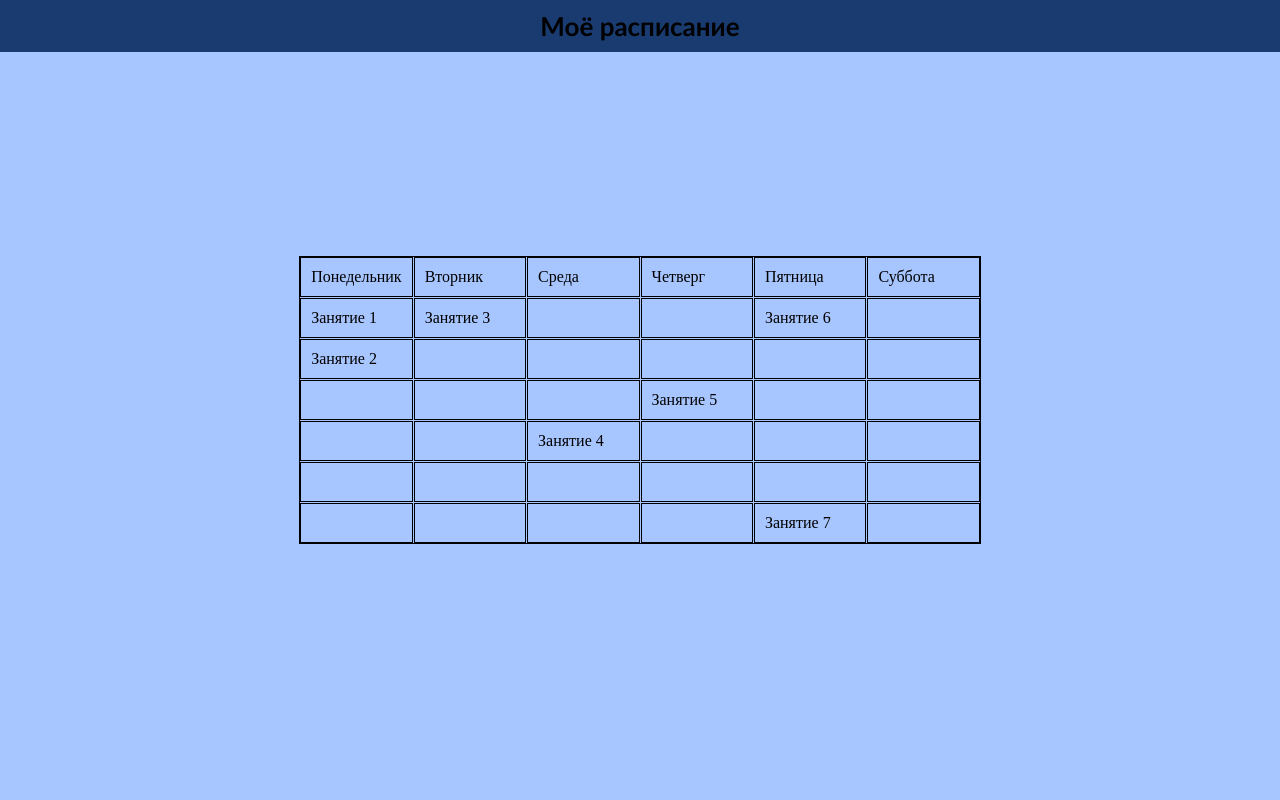
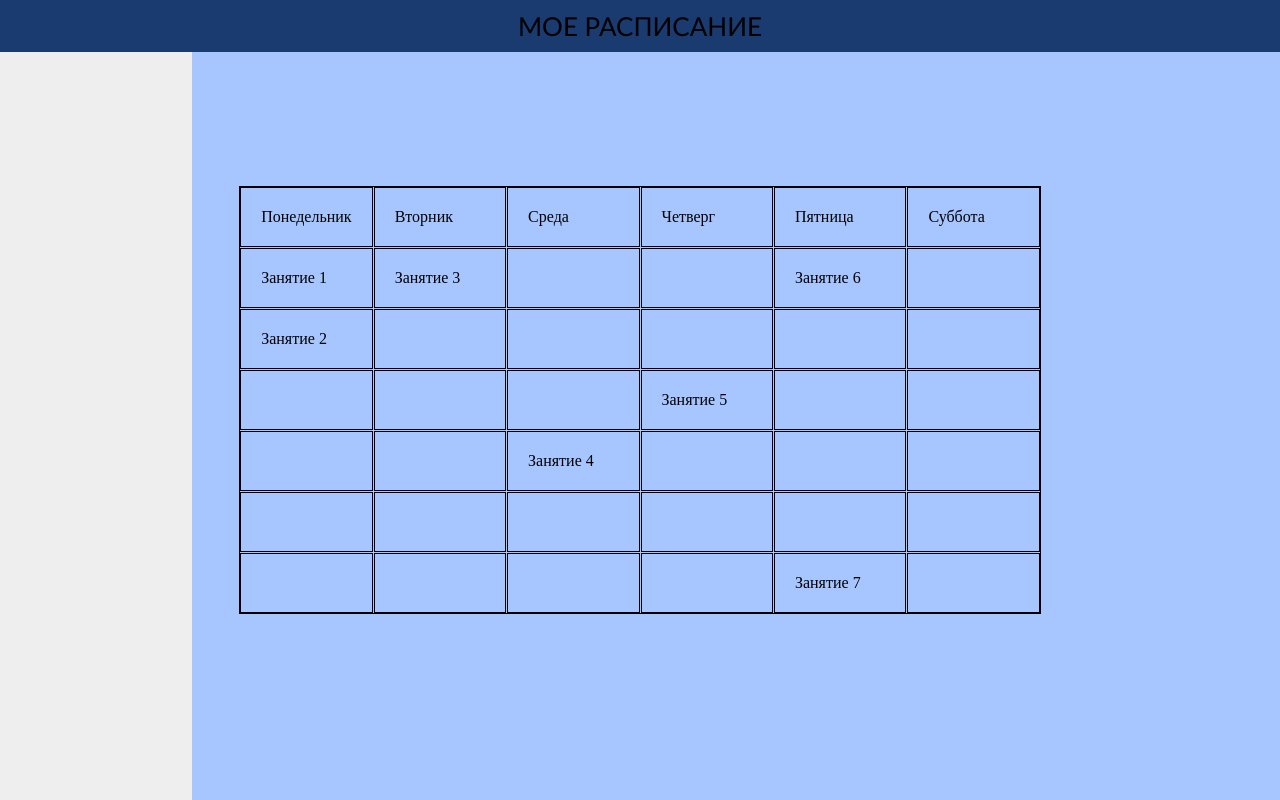
Before and after one commit to Porvashka/narfu_report_card, a Flask app: page /dashboard in a window 1280 px wide. Run offline with Flask 3, Linux system fonts and the light colour scheme; the visitor is signed in with stand-in values (Sample User, id 1).

Commit message:
add left sidebar

```diff
--- a/static/css/main.css
+++ b/static/css/main.css
@@ -77,11 +77,21 @@ body {
 .timetable_name{
     position:relative;
     font-family: "Gill Sans", sans-serif;
-    font-weight: 600;
+    font-weight: 400;
     font-size: 26px;
     text-align: center;
     padding: 10px;
 }
+
+.timetable_left_bar{
+    position: fixed;
+    display:flex;
+    justify-content: left;
+    height: 100vh;
+    width:15vw;
+    background: #efeeef;
+}
+
 .schedule-border {
     display:flex;
     justify-content: center;
@@ -98,7 +108,8 @@ body {
    gap: 1px;
    border: 1px solid #000;
 }
+
 .schedule-item {
     border: 1px solid #000;
-    padding: 10px;
+    padding: 20px;
 }
--- a/templates/about.html
+++ b/templates/about.html
@@ -10,9 +10,12 @@
 </head>
 <body>
     <div class = "header">
-        <div class = "timetable_name">Моё расписание</div>
+        <div class = "timetable_name">МОЕ РАСПИСАНИЕ</div>
     </div>
-        <div class = "timetable_background"></div>
+    <div class = "timetable_background"></div>
+    <div class = "timetable_left_bar">
+
+    </div>
     <div class = "schedule-border">
     <div class = "schedule">
         {% for row in schedule_data %}
```
